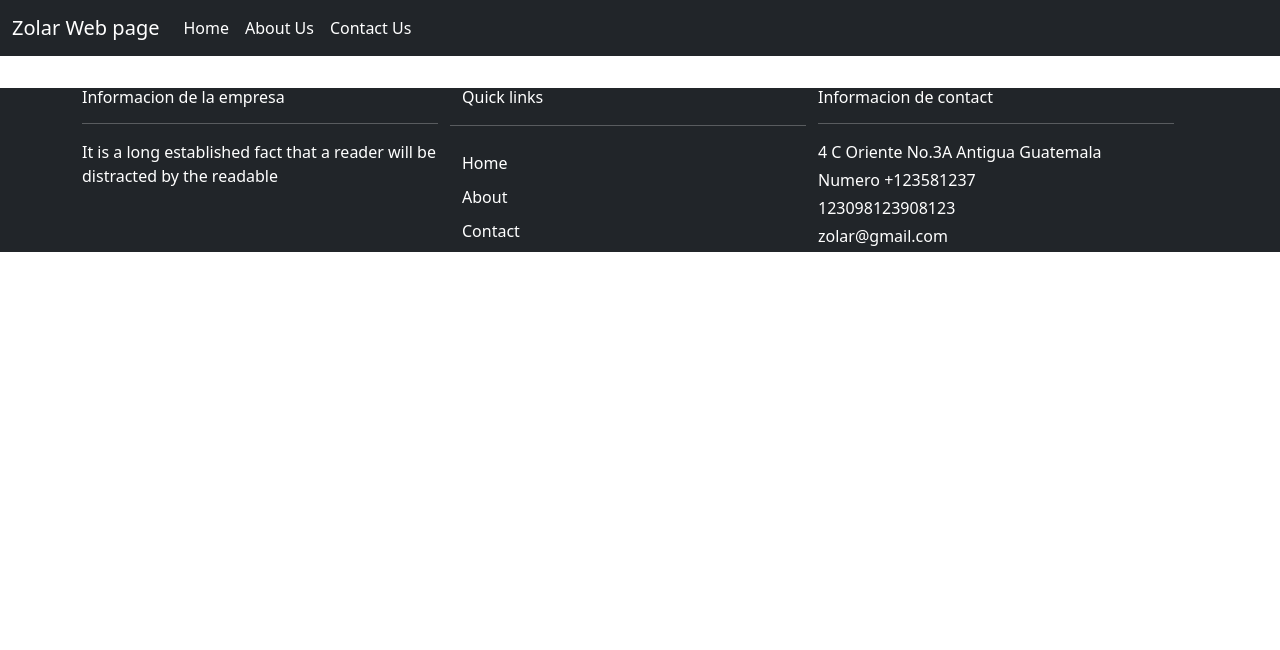
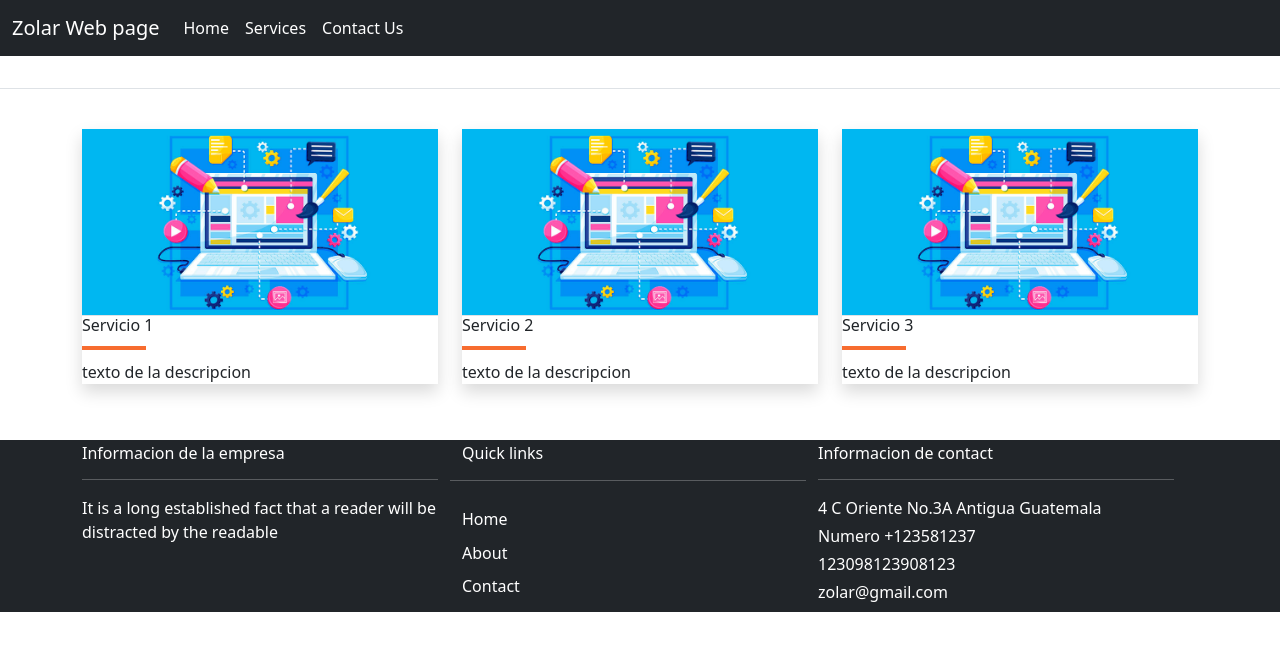
Before and after one commit to zolar-dev/website, a React (Create React App) app: page /Service in a window 1280 px wide. Shown: the top 650 px of the page. Built offline with nearby package versions, Linux system fonts and the light colour scheme.

Commit message:
Implementacion pagina servicios

```diff
--- a/src/App.css
+++ b/src/App.css
@@ -29,6 +29,11 @@
 }
 ul {
   list-style: none;
+}
+
+.footer {
+  width: '100%';
+  padding: 4px;
 }
 
 
--- a/src/App.js
+++ b/src/App.js
@@ -1,7 +1,7 @@
 import React from 'react';
 import'./App.css';
 import Home from './components/pages/Home.js';
-import About from './components/pages/About.js';
+import Service from './components/pages/Service.js';
 import Contact from './components/pages/Contact.js';
 import Navbar from './components/include/Navbar.js';
 import Footer from './components/include/Footer.js'
@@ -14,7 +14,7 @@ function App() {
         <Navbar/>
         <Routes>
           <Route path="/" element={<Home />} />
-          <Route path="/About" element={<About />} />
+          <Route path="/Service" element={<Service />} />
           <Route path="/Contact" element={<Contact />} />
         </Routes>
         <Footer></Footer>
--- a/src/components/include/Footer.js
+++ b/src/components/include/Footer.js
@@ -5,7 +5,7 @@ export default function Footer(){
     return(
         <section className="footer bg-dark text-white">
             <div className="container">
-                <div className="row ">
+                <div className="row">
                     <div className="col-md-4">
                         <h6>Informacion de la empresa</h6>
                         <hr/>
@@ -17,7 +17,7 @@ export default function Footer(){
                         <h6>Quick links</h6>
                         <hr/>
                         <Link to="/">Home</Link>
-                        <Link to="/About">About</Link>
+                        <Link to="/Service">About</Link>
                         <Link to="/Contact">Contact</Link>
                     </div>
                     <div className="col-md-4">
--- a/src/components/include/Navbar.js
+++ b/src/components/include/Navbar.js
@@ -16,7 +16,7 @@ export default function Navbar() {
                         <Link to="/" class="nav-link active">Home</Link>
                     </li>
                     <li class="nav-item">
-                        <Link to="/about" class="nav-link active">About Us</Link>
+                        <Link to="/service" class="nav-link active">Services</Link>
                     </li>
                     <li class="nav-item">
                         <Link to="/contact" class="nav-link active">Contact Us</Link>
--- a/src/components/pages/About.js
+++ /dev/null
@@ -1,17 +0,0 @@
-import React from "react";
-
-function About() {
-    return(
-        <div className="container">
-            <div className="card mt-4">
-                <div className="card-body">
-                    <h2>About us page</h2>
-                </div>
-            </div>
-        </div>
-
-    );
-
-}
-
-export default About;
--- a/src/components/pages/Contact.js
+++ b/src/components/pages/Contact.js
@@ -5,7 +5,7 @@ function Contact() {
     return(
         <div className="App">
                 <nav>
-                    <h3>Basic</h3>
+                    <h3>Formulario de contacto</h3>
                 </nav>
                 <BasicForm/>
         </div>
--- a/src/components/pages/Home.js
+++ b/src/components/pages/Home.js
@@ -1,7 +1,6 @@
 import React from "react";
 import { Link } from "react-router-dom";
 import CoreValues from "./include/CoreValues";
-import Services from "./include/Services";
 
 export default function Home() {
     return(
@@ -24,9 +23,6 @@ export default function Home() {
         {/* Nuestra mision, vision y valores etc.*/}
         <CoreValues/>
 
-        {/*nuestros servicios*/}
-        <Services/>
-
         </div>
     );
 
--- /dev/null
+++ b/src/components/pages/Service.js
@@ -0,0 +1,11 @@
+import React from "react";
+import Services from "./include/Services";
+
+export default function Service() {
+    return(
+        <div>
+        <Services/>
+        </div>
+    );
+
+}
--- a/src/components/pages/include/Services.js
+++ b/src/components/pages/include/Services.js
@@ -4,7 +4,7 @@ import Service1 from '../../images/imagenServicio.jpg';
 const ServiceCard = ({ imageSrc, title, description }) => {
     return (
       <div className="col-md-4">
-        <div className="card shadow">
+        <div className="card-container shadow">
           <img src={imageSrc} className="w-100 border-bottom" alt="Servicios" />
           <div className="card-body">
             <h6>{title}</h6>
```
